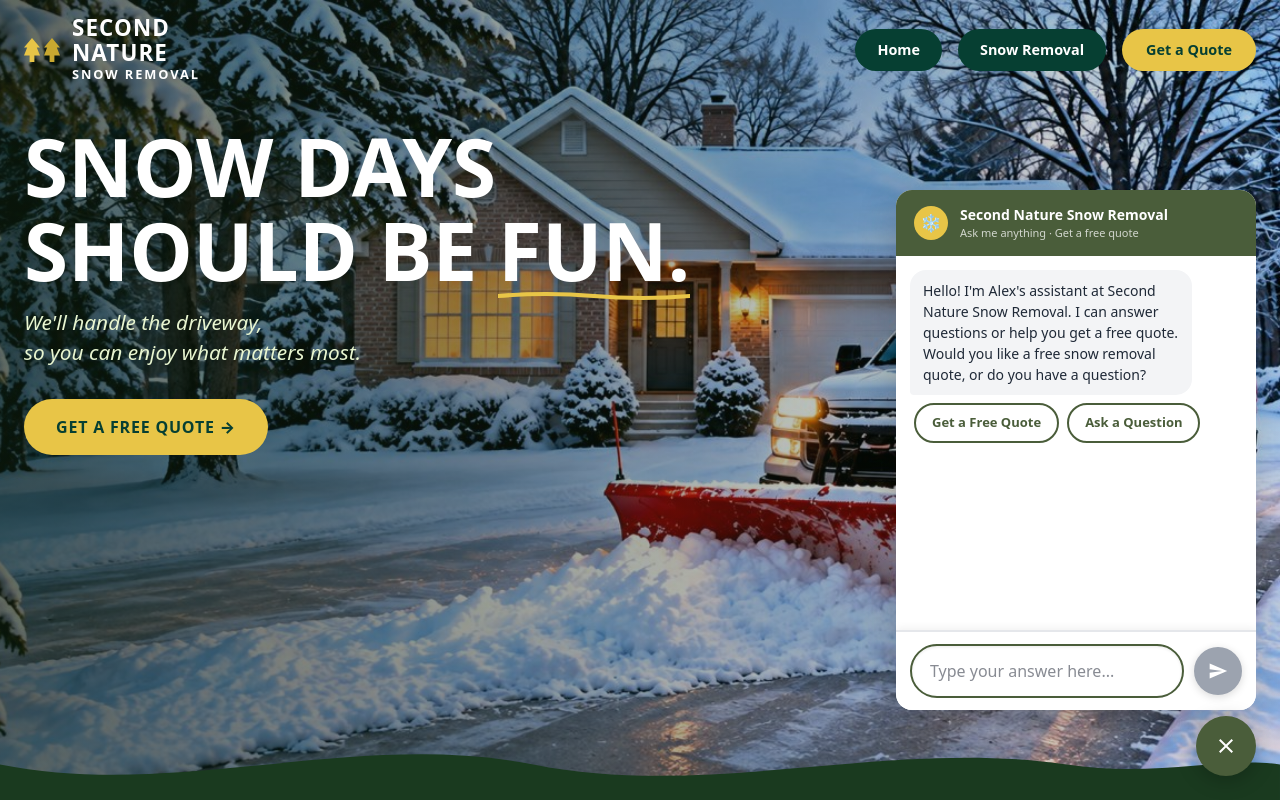
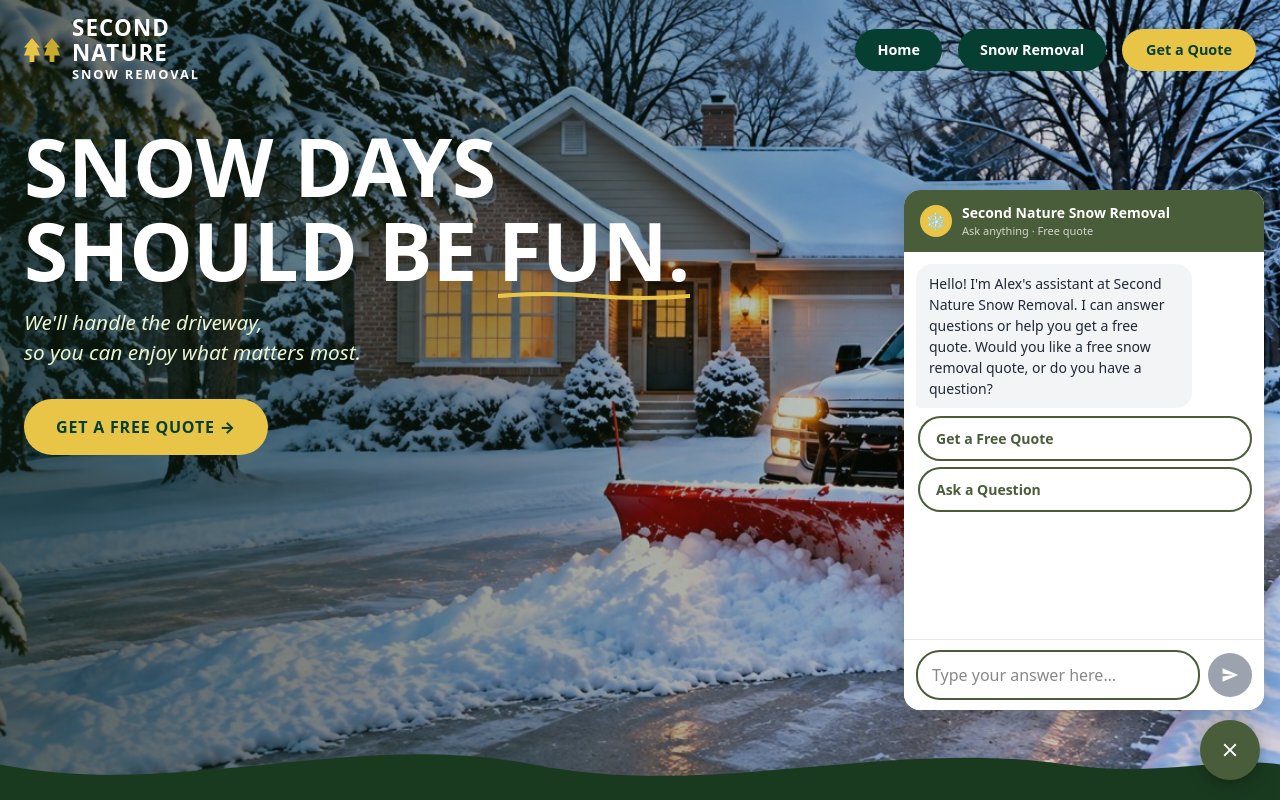
Before and after one commit to Sherryfarmshop/second-nature-plowing, a Next.js app: page / in a window 1280 px wide. Both pictures are taken after a click on the button "Open chat". Shown: the top 800 px of the page. Built offline with nearby package versions, Linux system fonts and the light colour scheme.

Commit message:
Completely rebuilt chatbot - contained floating window, never covers whole screen

```diff
--- a/components/ChatBot.tsx
+++ b/components/ChatBot.tsx
@@ -20,19 +20,13 @@ export default function ChatBot() {
   const [input, setInput] = useState('');
   const [loading, setLoading] = useState(false);
   const [leadSent, setLeadSent] = useState(false);
-  const [isMobile, setIsMobile] = useState(false);
   const messagesEndRef = useRef<HTMLDivElement>(null);
 
   useEffect(() => {
-    const check = () => setIsMobile(window.innerWidth < 640);
-    check();
-    window.addEventListener('resize', check);
-    return () => window.removeEventListener('resize', check);
-  }, []);
-
-  useEffect(() => {
-    messagesEndRef.current?.scrollIntoView({ behavior: 'smooth' });
-  }, [messages]);
+    if (open) {
+      setTimeout(() => messagesEndRef.current?.scrollIntoView({ behavior: 'smooth' }), 100);
+    }
+  }, [messages, open]);
 
   const sendToFormspree = async (summary: string) => {
     try {
@@ -53,28 +47,23 @@ export default function ChatBot() {
     setInput('');
     setLoading(true);
     try {
-      const apiMessages = newMessages.map(m => ({ role: m.role, content: m.content }));
       const response = await fetch('/api/chat', {
         method: 'POST',
         headers: { 'Content-Type': 'application/json' },
-        body: JSON.stringify({ messages: apiMessages })
+        body: JSON.stringify({ messages: newMessages.map(m => ({ role: m.role, content: m.content })) })
       });
       const data = await response.json();
-      const assistantContent: string = data.content || "Sorry, I had trouble with that. Please try again.";
+      const raw: string = data.content || "Sorry, something went wrong. Please try again.";
       let buttons: string[] | undefined;
-      let displayContent = assistantContent;
-      if (assistantContent.includes('BUTTONS:')) {
-        const parts = assistantContent.split('BUTTONS:');
-        displayContent = parts[0].trim();
+      let display = raw;
+      if (raw.includes('BUTTONS:')) {
+        const parts = raw.split('BUTTONS:');
+        display = parts[0].trim();
         buttons = parts[1].trim().split('|').map(b => b.trim()).filter(Boolean);
       }
-      setMessages(prev => [...prev, {
-        role: 'assistant',
-        content: displayContent.replace('QUOTE_COMPLETE:', '').trim(),
-        buttons
-      }]);
-      if (assistantContent.includes('QUOTE_COMPLETE:') && !leadSent) {
-        await sendToFormspree('New chatbot quote request:\n' + assistantContent.replace('QUOTE_COMPLETE:', '').trim());
+      setMessages(prev => [...prev, { role: 'assistant', content: display.replace('QUOTE_COMPLETE:', '').trim(), buttons }]);
+      if (raw.includes('QUOTE_COMPLETE:') && !leadSent) {
+        await sendToFormspree('New chatbot quote:\n' + raw.replace('QUOTE_COMPLETE:', '').trim());
       }
     } catch {
       setMessages(prev => [...prev, { role: 'assistant', content: "Sorry, something went wrong. Please try again." }]);
@@ -86,105 +75,74 @@ export default function ChatBot() {
     if (e.key === 'Enter' && !e.shiftKey) { e.preventDefault(); sendMessage(input); }
   };
 
-  // ── Desktop window styles ──────────────────────────────────────────
-  const desktopWindow = {
-    position: 'fixed' as const,
-    bottom: '90px',
-    right: '24px',
-    zIndex: 1000,
-    width: '360px',
-    height: '520px',
-    borderRadius: '16px',
-    boxShadow: '0 8px 40px rgba(0,0,0,0.20)',
-    background: 'white',
-    display: 'flex',
-    flexDirection: 'column' as const,
-    overflow: 'hidden',
-  };
-
-  // ── Mobile window styles ───────────────────────────────────────────
-  const mobileWindow = {
-    position: 'fixed' as const,
-    bottom: 0,
-    left: 0,
-    right: 0,
-    zIndex: 1000,
-    width: '100%',
-    height: '75dvh',
-    borderRadius: '20px 20px 0 0',
-    boxShadow: '0 -4px 30px rgba(0,0,0,0.20)',
-    background: 'white',
-    display: 'flex',
-    flexDirection: 'column' as const,
-    overflow: 'hidden',
-  };
-
-  const windowStyle = isMobile ? mobileWindow : desktopWindow;
-
   return (
     <>
-      {/* Chat bubble button */}
+      {/* ── Floating bubble ── */}
       <button
-        onClick={() => setOpen(!open)}
+        onClick={() => setOpen(o => !o)}
+        aria-label="Open chat"
         style={{
-          position: 'fixed', bottom: '24px', right: '24px', zIndex: 1001,
-          width: '60px', height: '60px', borderRadius: '50%',
+          position: 'fixed', bottom: 20, right: 20, zIndex: 9999,
+          width: 60, height: 60, borderRadius: '50%',
           background: '#4A5D3A', border: 'none', cursor: 'pointer',
-          boxShadow: '0 4px 20px rgba(0,0,0,0.25)',
+          boxShadow: '0 4px 16px rgba(0,0,0,0.3)',
           display: 'flex', alignItems: 'center', justifyContent: 'center',
         }}
-        aria-label="Chat with us"
       >
-        {open ? (
-          <svg width="24" height="24" viewBox="0 0 24 24" fill="white">
-            <path d="M19 6.41L17.59 5 12 10.59 6.41 5 5 6.41 10.59 12 5 17.59 6.41 19 12 13.41 17.59 19 19 17.59 13.41 12z"/>
-          </svg>
-        ) : (
-          <svg width="28" height="28" viewBox="0 0 24 24" fill="white">
-            <path d="M20 2H4c-1.1 0-2 .9-2 2v18l4-4h14c1.1 0 2-.9 2-2V4c0-1.1-.9-2-2-2zm-2 12H6v-2h12v2zm0-3H6V9h12v2zm0-3H6V6h12v2z"/>
-          </svg>
-        )}
+        {open
+          ? <svg width="22" height="22" viewBox="0 0 24 24" fill="white"><path d="M19 6.41L17.59 5 12 10.59 6.41 5 5 6.41 10.59 12 5 17.59 6.41 19 12 13.41 17.59 19 19 17.59 13.41 12z"/></svg>
+          : <svg width="26" height="26" viewBox="0 0 24 24" fill="white"><path d="M20 2H4c-1.1 0-2 .9-2 2v18l4-4h14c1.1 0 2-.9 2-2V4c0-1.1-.9-2-2-2z"/></svg>
+        }
       </button>
 
-      {/* Chat window */}
+      {/* ── Chat window ── */}
       {open && (
-        <div style={windowStyle}>
+        <div style={{
+          position: 'fixed',
+          bottom: 90,
+          right: 16,
+          zIndex: 9998,
+          width: 'min(360px, calc(100vw - 32px))',
+          height: 'min(520px, calc(100vh - 110px))',
+          borderRadius: 16,
+          background: '#fff',
+          boxShadow: '0 8px 32px rgba(0,0,0,0.22)',
+          display: 'flex',
+          flexDirection: 'column',
+          overflow: 'hidden',
+        }}>
 
           {/* Header */}
-          <div style={{ background: '#4A5D3A', padding: '14px 18px', display: 'flex', alignItems: 'center', gap: '12px', flexShrink: 0 }}>
-            <div style={{ width: '34px', height: '34px', borderRadius: '50%', background: '#E8C547', display: 'flex', alignItems: 'center', justifyContent: 'center', fontSize: '17px' }}>❄️</div>
+          <div style={{ background: '#4A5D3A', padding: '12px 16px', display: 'flex', alignItems: 'center', gap: 10, flexShrink: 0 }}>
+            <div style={{ width: 32, height: 32, borderRadius: '50%', background: '#E8C547', display: 'flex', alignItems: 'center', justifyContent: 'center', fontSize: 16 }}>❄️</div>
             <div>
-              <div style={{ color: 'white', fontWeight: 700, fontSize: '14px' }}>Second Nature Snow Removal</div>
-              <div style={{ color: 'rgba(255,255,255,0.75)', fontSize: '11px' }}>Ask me anything · Get a free quote</div>
+              <div style={{ color: '#fff', fontWeight: 700, fontSize: 14 }}>Second Nature Snow Removal</div>
+              <div style={{ color: 'rgba(255,255,255,0.75)', fontSize: 11 }}>Ask anything · Free quote</div>
             </div>
           </div>
 
           {/* Messages */}
-          <div style={{ flex: 1, overflowY: 'auto', padding: '14px', display: 'flex', flexDirection: 'column', gap: '10px' }}>
+          <div style={{ flex: 1, overflowY: 'auto', padding: '12px 12px 4px', display: 'flex', flexDirection: 'column', gap: 10 }}>
             {messages.map((msg, i) => (
               <div key={i}>
                 <div style={{ display: 'flex', justifyContent: msg.role === 'user' ? 'flex-end' : 'flex-start' }}>
                   <div style={{
-                    maxWidth: '85%', padding: '10px 13px',
+                    maxWidth: '82%', padding: '9px 13px',
                     borderRadius: msg.role === 'user' ? '16px 16px 4px 16px' : '16px 16px 16px 4px',
                     background: msg.role === 'user' ? '#4A5D3A' : '#F3F4F6',
-                    color: msg.role === 'user' ? 'white' : '#1F2937',
-                    fontSize: '14px', lineHeight: '1.5'
-                  }}>
-                    {msg.content}
-                  </div>
+                    color: msg.role === 'user' ? '#fff' : '#1F2937',
+                    fontSize: 14, lineHeight: 1.5,
+                  }}>{msg.content}</div>
                 </div>
                 {msg.buttons && msg.buttons.length > 0 && (
-                  <div style={{ display: 'flex', flexWrap: 'wrap', gap: '8px', marginTop: '8px', paddingLeft: '4px' }}>
+                  <div style={{ display: 'flex', flexDirection: 'column', gap: 6, marginTop: 8, paddingLeft: 2 }}>
                     {msg.buttons.map((btn, bi) => (
-                      <button key={bi} onClick={() => sendMessage(btn)}
-                        style={{
-                          padding: '8px 16px', borderRadius: '20px',
-                          border: '2px solid #4A5D3A', background: 'white',
-                          color: '#4A5D3A', fontSize: '13px', fontWeight: 600,
-                          cursor: 'pointer', minHeight: '40px',
-                        }}
-                      >{btn}</button>
+                      <button key={bi} onClick={() => sendMessage(btn)} style={{
+                        padding: '10px 16px', borderRadius: 24,
+                        border: '2px solid #4A5D3A', background: '#fff',
+                        color: '#4A5D3A', fontSize: 14, fontWeight: 600,
+                        cursor: 'pointer', textAlign: 'left',
+                      }}>{btn}</button>
                     ))}
                   </div>
                 )}
@@ -192,63 +150,42 @@ export default function ChatBot() {
             ))}
             {loading && (
               <div style={{ display: 'flex', justifyContent: 'flex-start' }}>
-                <div style={{ padding: '10px 13px', borderRadius: '16px 16px 16px 4px', background: '#F3F4F6', fontSize: '14px', color: '#9CA3AF' }}>Typing...</div>
+                <div style={{ padding: '9px 13px', borderRadius: '16px 16px 16px 4px', background: '#F3F4F6', fontSize: 14, color: '#9CA3AF' }}>Typing…</div>
               </div>
             )}
             {leadSent && (
-              <div style={{ textAlign: 'center', padding: '8px', background: '#D1FAE5', borderRadius: '8px', fontSize: '13px', color: '#065F46' }}>✅ Quote request sent to Alex!</div>
+              <div style={{ textAlign: 'center', padding: 8, background: '#D1FAE5', borderRadius: 8, fontSize: 13, color: '#065F46' }}>✅ Sent to Alex!</div>
             )}
             <div ref={messagesEndRef} />
           </div>
 
-          {/* Input bar */}
-          <div style={{
-            padding: '12px 14px',
-            borderTop: '2px solid #E5E7EB',
-            display: 'flex',
-            alignItems: 'center',
-            gap: '10px',
-            background: '#FFFFFF',
-            flexShrink: 0,
-            boxShadow: '0 -2px 8px rgba(0,0,0,0.06)',
-          }}>
+          {/* Input */}
+          <div style={{ padding: '10px 12px', borderTop: '1px solid #E5E7EB', display: 'flex', alignItems: 'center', gap: 8, background: '#fff', flexShrink: 0 }}>
             <input
               value={input}
               onChange={e => setInput(e.target.value)}
               onKeyDown={handleKey}
-              placeholder="Type your answer here..."
+              placeholder="Type your answer here…"
               autoComplete="off"
               style={{
-                flex: 1,
-                padding: '13px 18px',
-                border: '2px solid #4A5D3A',
-                borderRadius: '28px',
-                outline: 'none',
-                fontSize: '16px',
-                background: '#FFFFFF',
-                color: '#111827',
+                flex: 1, padding: '11px 14px',
+                border: '2px solid #4A5D3A', borderRadius: 24,
+                outline: 'none', fontSize: 16,
+                background: '#fff', color: '#111',
                 minWidth: 0,
-                boxShadow: 'inset 0 1px 3px rgba(0,0,0,0.08)',
-                WebkitAppearance: 'none',
               }}
-              onFocus={() => setTimeout(() => messagesEndRef.current?.scrollIntoView({ behavior: 'smooth' }), 500)}
             />
             <button
               onClick={() => sendMessage(input)}
-              disabled={loading || !input.trim()}
+              disabled={!input.trim() || loading}
               style={{
-                width: '48px', height: '48px', flexShrink: 0,
-                borderRadius: '50%',
+                width: 44, height: 44, flexShrink: 0, borderRadius: '50%',
                 background: input.trim() && !loading ? '#4A5D3A' : '#9CA3AF',
-                border: 'none',
-                cursor: input.trim() && !loading ? 'pointer' : 'default',
+                border: 'none', cursor: 'pointer',
                 display: 'flex', alignItems: 'center', justifyContent: 'center',
-                boxShadow: '0 2px 8px rgba(0,0,0,0.15)',
               }}
             >
-              <svg width="20" height="20" viewBox="0 0 24 24" fill="white">
-                <path d="M2.01 21L23 12 2.01 3 2 10l15 2-15 2z"/>
-              </svg>
+              <svg width="18" height="18" viewBox="0 0 24 24" fill="white"><path d="M2.01 21L23 12 2.01 3 2 10l15 2-15 2z"/></svg>
             </button>
           </div>
 
```
